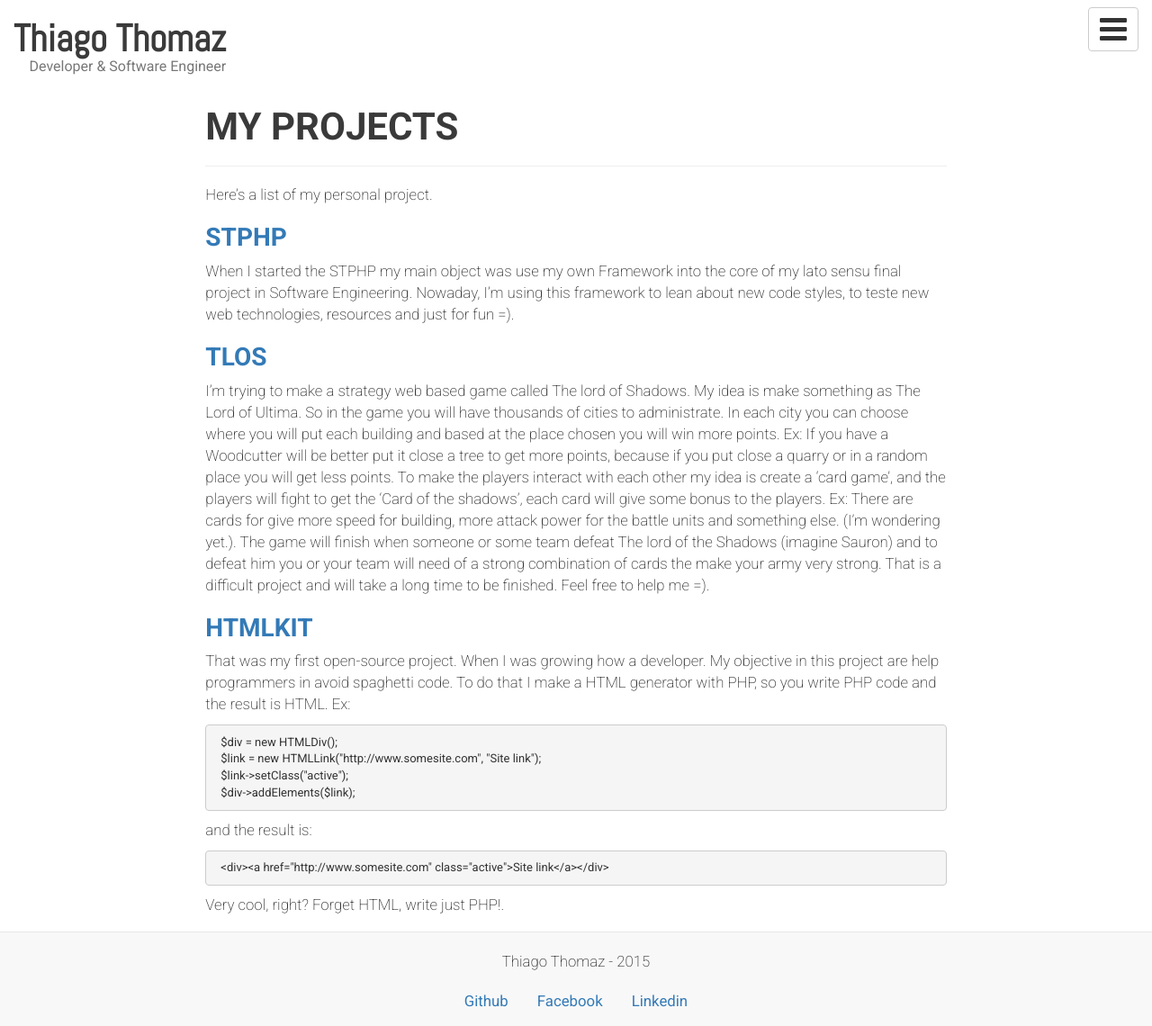
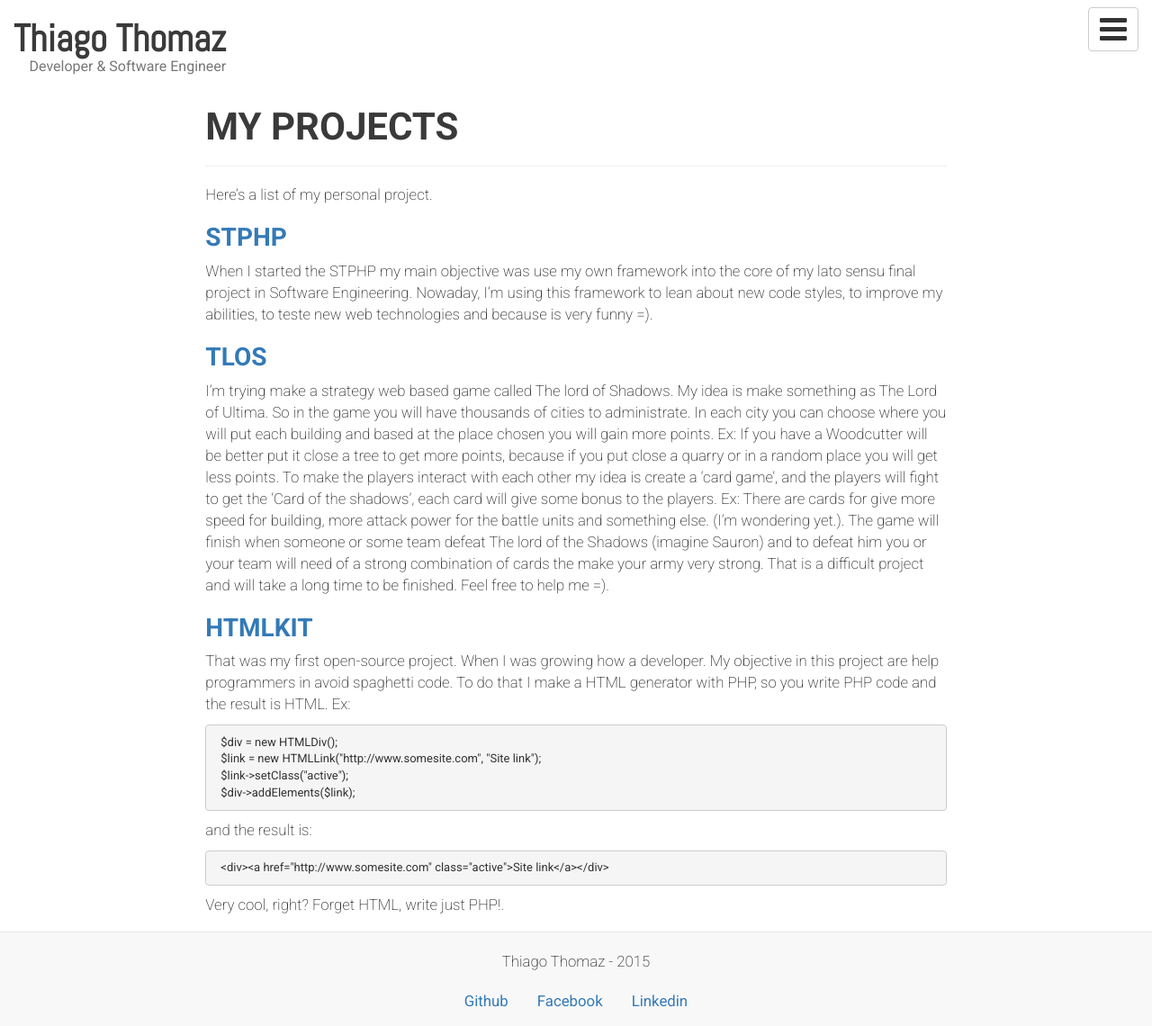
Before and after one commit to thiagorthomaz/thiagorthomaz.github.io, a Jekyll site: the page built from _pages/projects.md, in a window 1280 px wide and 1140 px high. Shown: the whole window at 90% size. Built offline with Jekyll 4.4.1, drawn with Linux system fonts in a browser that asks for light colours; nearby versions of some CDN libraries.

Commit message:
Updated projects.md

```diff
--- a/_pages/projects.md
+++ b/_pages/projects.md
@@ -9,20 +9,21 @@ published: true
 
 
 
+
 # My projects
 ------------------
 
 Here's a list of my personal project.
 
 ## [STPHP](https://github.com/thiagorthomaz/stphp)
-When I started the STPHP my main object was use my own Framework into the core of my lato sensu final project in Software Engineering.
-Nowaday, I'm using this framework to lean about new code styles, to teste new web technologies, resources and just for fun =).
+When I started the STPHP my main objective was use my own framework into the core of my lato sensu final project in Software Engineering.
+Nowaday, I'm using this framework to lean about new code styles, to improve my abilities, to teste new web technologies and because is very funny =).
 
 
 ## [TLoS](https://github.com/thiagorthomaz/tlos)
-I’m trying to make a strategy web based game called The lord of Shadows. My idea is make something as The Lord of Ultima.
+I’m trying make a strategy web based game called The lord of Shadows. My idea is make something as The Lord of Ultima.
 So in the game you will have thousands of cities to administrate. In each city you can choose where you will put each building
-and based at the place chosen you will win more points. Ex: If you have a Woodcutter will be better put it close a
+and based at the place chosen you will gain more points. Ex: If you have a Woodcutter will be better put it close a
 tree to get more points, because if you put close a quarry or in a random place you will get less points. To make the
 players interact with each other my idea is create a ‘card game’, and the players will fight to get the ‘Card of the shadows’,
 each card will give some bonus to the players. Ex: There are cards for give more speed for building,
```
